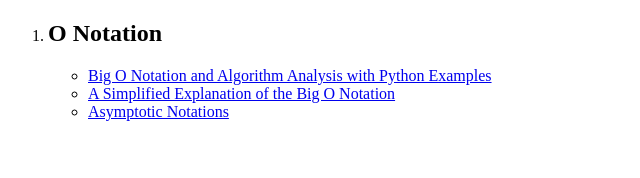
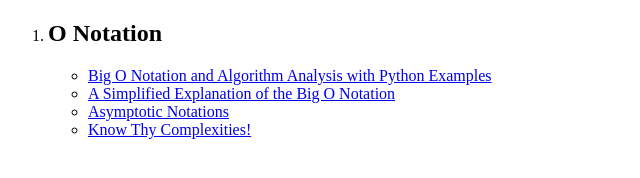
Before and after one commit to osvita-code/algorithms, a plain HTML site: page index.html in a window 1280 px wide. Shown: the whole page, without its empty margins (0-640 px from the left). Drawn offline with Linux system fonts and the light colour scheme.

Commit message:
Add Know Thy Complexities!
https://www.bigocheatsheet.com/

```diff
--- a/index.html
+++ b/index.html
@@ -18,6 +18,7 @@
                         href="https://medium.com/karuna-sehgal/a-simplified-explanation-of-the-big-o-notation-82523585e835">A
                         Simplified Explanation of the Big O Notation</a></li>
                 <li><a href="https://learnxinyminutes.com/docs/asymptotic-notation/">Asymptotic Notations</a></li>
+                <li><a href="https://www.bigocheatsheet.com/">Know Thy Complexities!</a></li>
             </ul>
         </li>
     </ol>
```
